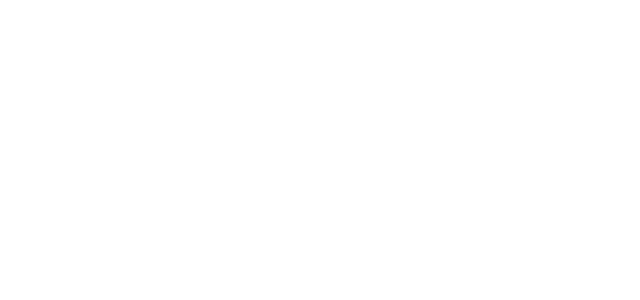
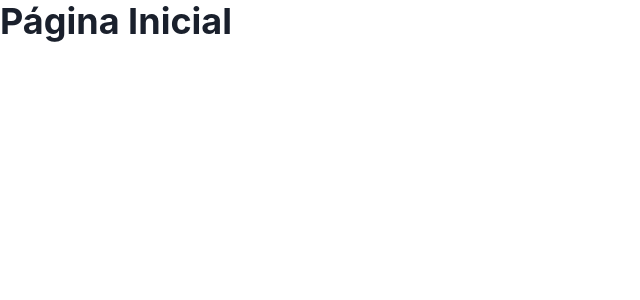
Before and after one commit to PedroLucasDeveloper/Portfolio-Frontend, a React (Vite) app in the folder frontend/: page / in a window 1280 px wide. Shown: the top 300 px of the page, without its empty margins (0-640 px from the left). Built offline with nearby package versions, Linux system fonts and the light colour scheme.

Commit message:
Adicionando rotas

```diff
--- a/frontend/src/App.jsx
+++ b/frontend/src/App.jsx
@@ -1,11 +1,15 @@
 import './App.css'
+import { BrowserRouter as Router, Routes, Route } from 'react-router-dom';
+import PaginaInicial from './pages/PaginaInicial'
 
 function App() {
 
   return (
-    <>
-
-    </>
+    <Router>
+      <Routes>
+        <Route path="/" element={<PaginaInicial />} />
+      </Routes>
+    </Router>
   )
 }
 
--- a/package.json
+++ b/package.json
@@ -3,6 +3,7 @@
     "@chakra-ui/react": "^2.8.2",
     "@emotion/react": "^11.11.4",
     "@emotion/styled": "^11.11.5",
-    "framer-motion": "^11.3.6"
+    "framer-motion": "^11.3.6",
+    "react-router-dom": "^6.25.0"
   }
 }
```
Also changed, not shown: 1 other file (tests, documents, lock files or other folders).
